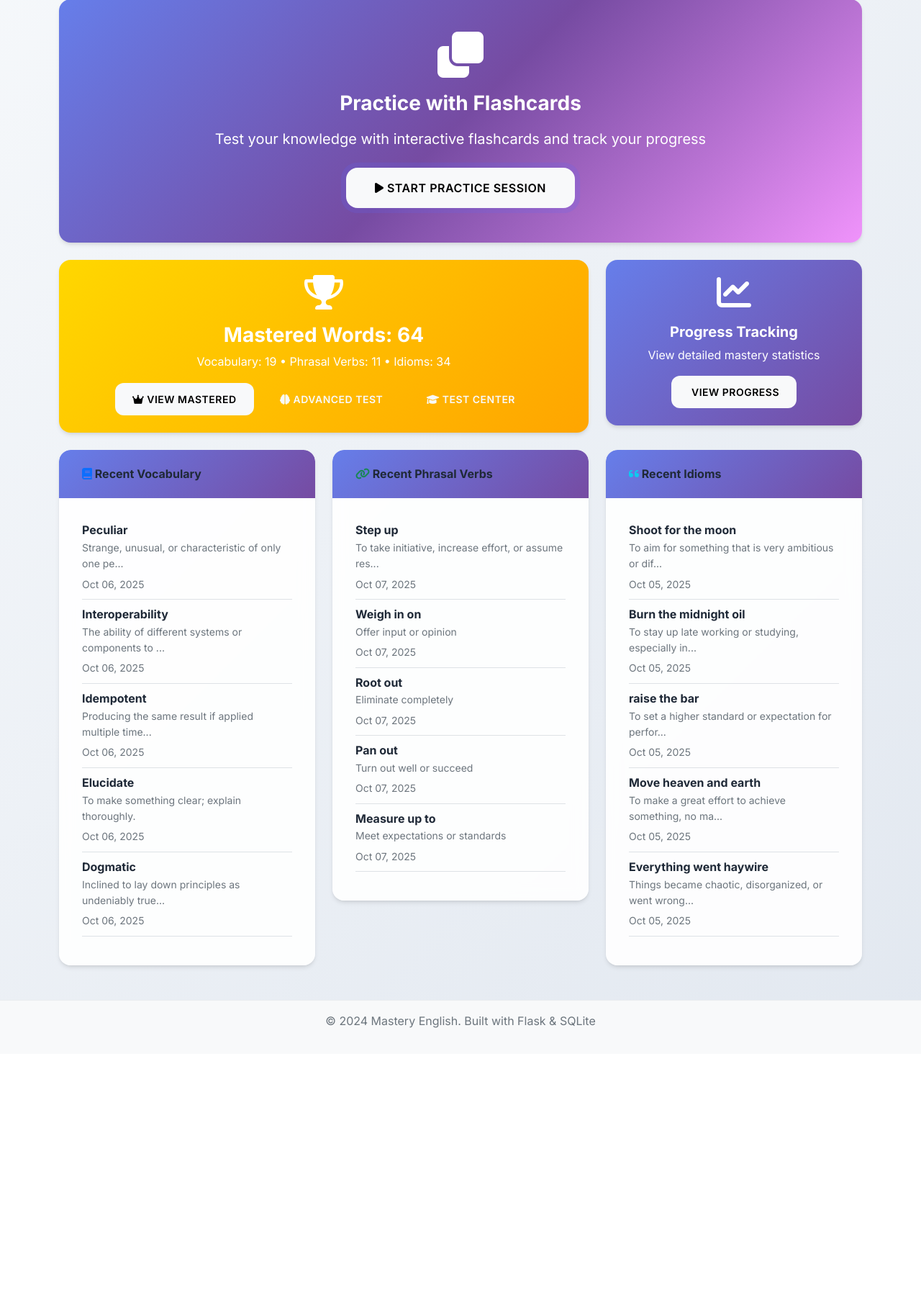
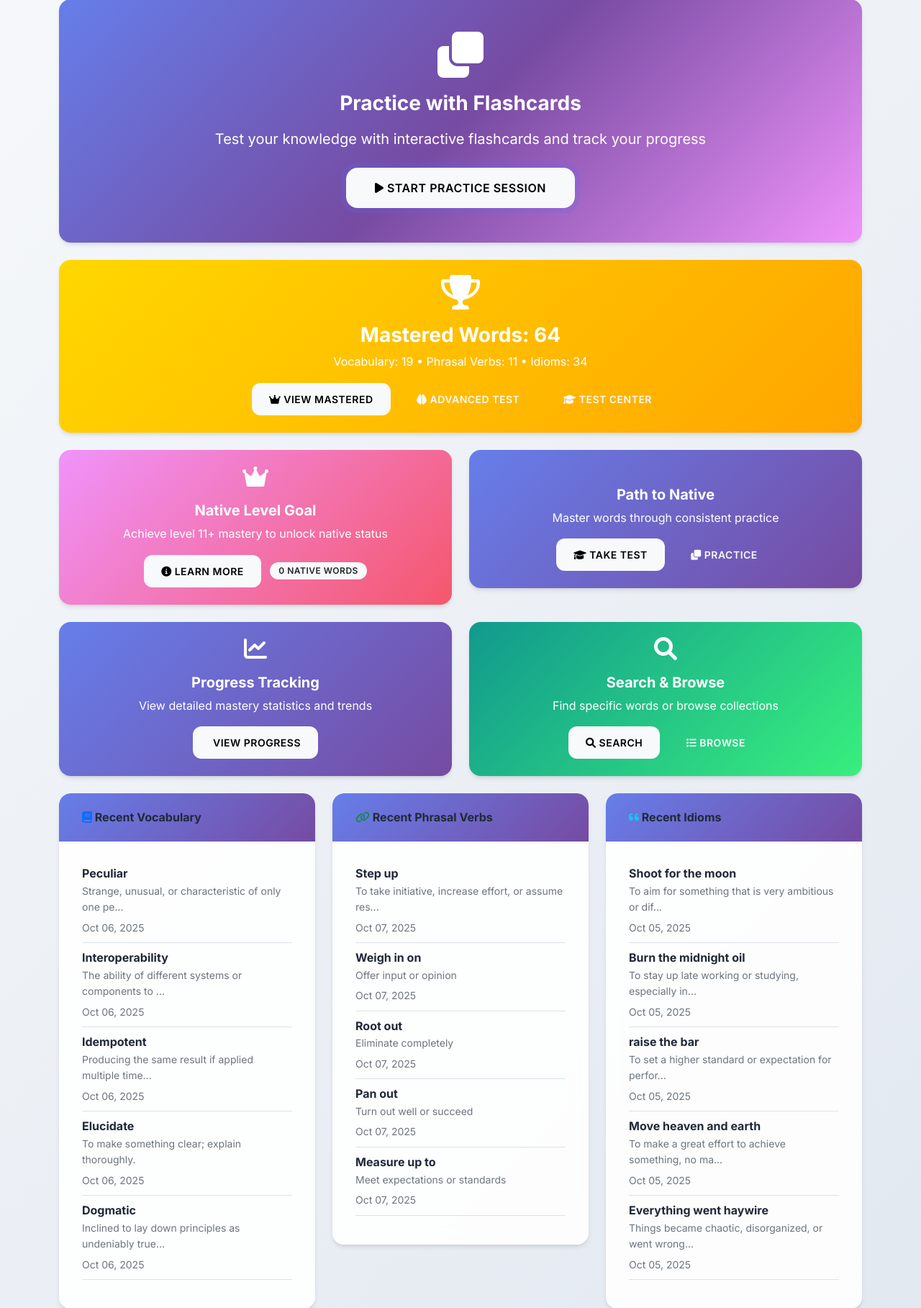
Before and after one commit to skuma49/mastery-eng, a Flask app: page / in a window 1280 px wide; the page is wider, and only the part inside the window is pictured. Shown: the part 426-2243 px from the top of that part at 72% size. Before the commit the page ends 1854 px from the top of that part, so only its background shows below. Run offline with Flask 3, Linux system fonts and the light colour scheme.

Commit message:
native word functionality added

```diff
--- a/app.py
+++ b/app.py
@@ -14,7 +14,7 @@ class TestConfiguration:
 
     REGULAR_TEST = {
         'name': 'regular',
-        'mastery_levels': [2, 3, 4],  # Exclude mastered (5) and unlearned (0-1)
+        'mastery_levels': [0, 1, 2, 3, 4],  # Exclude only mastered (5), include all others
         'question_distribution': {'idioms': 0.4, 'vocabulary': 0.3, 'phrasal_verbs': 0.3},
         'max_questions': 10,
         'has_timer': True,
@@ -26,7 +26,7 @@ class TestConfiguration:
 
     MASTERY_TEST = {
         'name': 'mastery',
-        'mastery_levels': [5],  # Only mastered items
+        'mastery_levels': [5, 6, 7, 8, 9, 10],  # Mastered items (exclude native level 11+)
         'question_distribution': {'idioms': 0.33, 'vocabulary': 0.33, 'phrasal_verbs': 0.34},
         'max_questions': 10,
         'has_timer': False,
@@ -56,17 +56,28 @@ class UnifiedTestManager:
         """Get items based on test type mastery level requirements"""
         mastery_levels = self.config['mastery_levels']
 
-        # Query items by mastery level
+        # Query items by mastery level (handle NULL/None as 0)
+        from sqlalchemy import or_
+
         vocab_items = VocabularyWord.query.filter(
-            VocabularyWord.mastery_level.in_(mastery_levels)
+            or_(
+                VocabularyWord.mastery_level.in_(mastery_levels),
+                VocabularyWord.mastery_level.is_(None) if 0 in mastery_levels else False
+            )
         ).all()
 
         phrasal_items = PhrasalVerb.query.filter(
-            PhrasalVerb.mastery_level.in_(mastery_levels)
+            or_(
+                PhrasalVerb.mastery_level.in_(mastery_levels),
+                PhrasalVerb.mastery_level.is_(None) if 0 in mastery_levels else False
+            )
         ).all()
 
         idiom_items = Idiom.query.filter(
-            Idiom.mastery_level.in_(mastery_levels)
+            or_(
+                Idiom.mastery_level.in_(mastery_levels),
+                Idiom.mastery_level.is_(None) if 0 in mastery_levels else False
+            )
         ).all()
 
         return {
@@ -928,11 +939,24 @@ def index():
     phrasal_count = PhrasalVerb.query.count()
     idiom_count = Idiom.query.count()
 
-    # Get mastered counts
-    mastered_vocab = VocabularyWord.query.filter(VocabularyWord.mastery_level >= 5).count()
-    mastered_phrasal = PhrasalVerb.query.filter(PhrasalVerb.mastery_level >= 5).count()
-    mastered_idioms = Idiom.query.filter(Idiom.mastery_level >= 5).count()
+    # Get mastered counts (5-10, excluding native level)
+    from sqlalchemy import and_
+    mastered_vocab = VocabularyWord.query.filter(
+        and_(VocabularyWord.mastery_level >= 5, VocabularyWord.mastery_level <= 10)
+    ).count()
+    mastered_phrasal = PhrasalVerb.query.filter(
+        and_(PhrasalVerb.mastery_level >= 5, PhrasalVerb.mastery_level <= 10)
+    ).count()
+    mastered_idioms = Idiom.query.filter(
+        and_(Idiom.mastery_level >= 5, Idiom.mastery_level <= 10)
+    ).count()
     total_mastered = mastered_vocab + mastered_phrasal + mastered_idioms
+
+    # Get native level counts
+    native_vocab = VocabularyWord.query.filter(VocabularyWord.mastery_level > 10).count()
+    native_phrasal = PhrasalVerb.query.filter(PhrasalVerb.mastery_level > 10).count()
+    native_idioms = Idiom.query.filter(Idiom.mastery_level > 10).count()
+    total_native = native_vocab + native_phrasal + native_idioms
 
     # Get recently added items
     recent_vocab = VocabularyWord.query.order_by(VocabularyWord.date_added.desc()).limit(5).all()
@@ -947,6 +971,10 @@ def index():
                          mastered_phrasal=mastered_phrasal,
                          mastered_idioms=mastered_idioms,
                          total_mastered=total_mastered,
+                         native_vocab=native_vocab,
+                         native_phrasal=native_phrasal,
+                         native_idioms=native_idioms,
+                         total_native=total_native,
                          recent_vocab=recent_vocab,
                          recent_phrasal=recent_phrasal,
                          recent_idioms=recent_idioms)
@@ -1105,13 +1133,16 @@ def flashcards(category):
     limit = request.args.get('limit', type=int)
 
     if category == 'vocabulary':
-        items = VocabularyWord.query.all()
+        # Get non-mastered vocabulary words only (mastery_level < 5)
+        items = VocabularyWord.query.filter(VocabularyWord.mastery_level < 5).all()
         template = 'flashcards_vocabulary.html'
     elif category == 'phrasal-verbs':
-        items = PhrasalVerb.query.all()
+        # Get non-mastered phrasal verbs only (mastery_level < 5)
+        items = PhrasalVerb.query.filter(PhrasalVerb.mastery_level < 5).all()
         template = 'flashcards_phrasal.html'
     elif category == 'idioms':
-        items = Idiom.query.all()
+        # Get non-mastered idioms only (mastery_level < 5)
+        items = Idiom.query.filter(Idiom.mastery_level < 5).all()
         template = 'flashcards_idioms.html'
     else:
         flash('Invalid flashcard category!', 'error')
@@ -1137,16 +1168,20 @@ def api_flashcards(category):
     limit = request.args.get('limit', type=int)
 
     if category == 'vocabulary':
-        items = VocabularyWord.query.all()
+        # Get non-mastered vocabulary words only (mastery_level < 5)
+        items = VocabularyWord.query.filter(VocabularyWord.mastery_level < 5).all()
     elif category == 'phrasal-verbs':
-        items = PhrasalVerb.query.all()
+        # Get non-mastered phrasal verbs only (mastery_level < 5)
+        items = PhrasalVerb.query.filter(PhrasalVerb.mastery_level < 5).all()
     elif category == 'idioms':
-        items = Idiom.query.all()
+        # Get non-mastered idioms only (mastery_level < 5)
+        items = Idiom.query.filter(Idiom.mastery_level < 5).all()
     else:
         return jsonify({'error': 'Invalid category'}), 400
 
-    random.shuffle(items)
+    # Convert items to dict for JSON serialization
     items_data = [item.to_dict() for item in items]
+    random.shuffle(items_data)
 
     # Apply limit for mini practice if specified
     if limit and limit > 0:
@@ -1177,7 +1212,7 @@ def update_practice():
 
             # Update mastery level based on correctness
             if correct:
-                item.mastery_level = min((item.mastery_level or 0) + 1, 5)
+                item.mastery_level = min((item.mastery_level or 0) + 1, 15)  # Allow up to native level
             else:
                 item.mastery_level = max((item.mastery_level or 0) - 1, 0)
 
@@ -1595,7 +1630,7 @@ def process_mastery_levels():
 
                     if vocab_item:
                         old_level = vocab_item.mastery_level
-                        vocab_item.mastery_level += 1
+                        vocab_item.mastery_level = min((vocab_item.mastery_level or 0) + 1, 15)  # Allow up to native level
                         vocab_item.last_practiced = datetime.utcnow()
                         vocab_item.times_practiced += 1
                         try:
@@ -1620,7 +1655,7 @@ def process_mastery_levels():
 
                     if idiom_item:
                         old_level = idiom_item.mastery_level
-                        idiom_item.mastery_level += 1
+                        idiom_item.mastery_level = min((idiom_item.mastery_level or 0) + 1, 15)  # Allow up to native level
                         idiom_item.last_practiced = datetime.utcnow()
                         idiom_item.times_practiced += 1
                         try:
@@ -1645,7 +1680,7 @@ def process_mastery_levels():
 
                     if phrasal_item:
                         old_level = phrasal_item.mastery_level
-                        phrasal_item.mastery_level += 1
+                        phrasal_item.mastery_level = min((phrasal_item.mastery_level or 0) + 1, 15)  # Allow up to native level
                         phrasal_item.last_practiced = datetime.utcnow()
                         phrasal_item.times_practiced += 1
                         try:
@@ -1736,15 +1771,23 @@ def unified_test_api():
 # Mastered Words Section
 @app.route('/mastered')
 def mastered_words():
-    """Show all mastered words (mastery_level >= 5)"""
-    # Get mastered vocabulary words
-    mastered_vocab = VocabularyWord.query.filter(VocabularyWord.mastery_level >= 5).all()
-
-    # Get mastered phrasal verbs
-    mastered_phrasal = PhrasalVerb.query.filter(PhrasalVerb.mastery_level >= 5).all()
-
-    # Get mastered idioms
-    mastered_idioms = Idiom.query.filter(Idiom.mastery_level >= 5).all()
+    """Show mastered words (mastery_level 5-10, excluding native level)"""
+    from sqlalchemy import and_
+
+    # Get mastered vocabulary words (5-10, exclude native level)
+    mastered_vocab = VocabularyWord.query.filter(
+        and_(VocabularyWord.mastery_level >= 5, VocabularyWord.mastery_level <= 10)
+    ).all()
+
+    # Get mastered phrasal verbs (5-10, exclude native level)
+    mastered_phrasal = PhrasalVerb.query.filter(
+        and_(PhrasalVerb.mastery_level >= 5, PhrasalVerb.mastery_level <= 10)
+    ).all()
+
+    # Get mastered idioms (5-10, exclude native level)
+    mastered_idioms = Idiom.query.filter(
+        and_(Idiom.mastery_level >= 5, Idiom.mastery_level <= 10)
+    ).all()
 
     # Calculate statistics
     total_mastered = len(mastered_vocab) + len(mastered_phrasal) + len(mastered_idioms)
@@ -1762,17 +1805,53 @@ def mastered_words():
                          mastered_idioms=mastered_idioms,
                          stats=stats)
 
+@app.route('/native')
+def native_words():
+    """Show all native level words (mastery_level > 10)"""
+    # Get native level vocabulary words
+    native_vocab = VocabularyWord.query.filter(VocabularyWord.mastery_level > 10).all()
+
+    # Get native level phrasal verbs
+    native_phrasal = PhrasalVerb.query.filter(PhrasalVerb.mastery_level > 10).all()
+
+    # Get native level idioms
+    native_idioms = Idiom.query.filter(Idiom.mastery_level > 10).all()
+
+    # Calculate statistics
+    total_native = len(native_vocab) + len(native_phrasal) + len(native_idioms)
+
+    stats = {
+        'vocabulary': len(native_vocab),
+        'phrasal_verbs': len(native_phrasal),
+        'idioms': len(native_idioms),
+        'total': total_native
+    }
+
+    return render_template('native_words.html',
+                         native_vocab=native_vocab,
+                         native_phrasal=native_phrasal,
+                         native_idioms=native_idioms,
+                         stats=stats)
+
 @app.route('/mastered/slideshow')
 def mastered_slideshow():
-    """Interactive slideshow for reviewing mastered words, phrasal verbs, and idioms"""
-    # Get mastered vocabulary words
-    mastered_vocab = VocabularyWord.query.filter(VocabularyWord.mastery_level >= 5).all()
-
-    # Get mastered phrasal verbs
-    mastered_phrasal = PhrasalVerb.query.filter(PhrasalVerb.mastery_level >= 5).all()
-
-    # Get mastered idioms
-    mastered_idioms = Idiom.query.filter(Idiom.mastery_level >= 5).all()
+    """Interactive slideshow for reviewing mastered words, phrasal verbs, and idioms (excluding native level)"""
+    from sqlalchemy import and_
+
+    # Get mastered vocabulary words (5-10, exclude native level)
+    mastered_vocab = VocabularyWord.query.filter(
+        and_(VocabularyWord.mastery_level >= 5, VocabularyWord.mastery_level <= 10)
+    ).all()
+
+    # Get mastered phrasal verbs (5-10, exclude native level)
+    mastered_phrasal = PhrasalVerb.query.filter(
+        and_(PhrasalVerb.mastery_level >= 5, PhrasalVerb.mastery_level <= 10)
+    ).all()
+
+    # Get mastered idioms (5-10, exclude native level)
+    mastered_idioms = Idiom.query.filter(
+        and_(Idiom.mastery_level >= 5, Idiom.mastery_level <= 10)
+    ).all()
 
     # Convert to dictionaries for JSON serialization
     vocab_data = []
--- a/templates/index.html
+++ b/templates/index.html
@@ -92,7 +92,7 @@
 
 <!-- Mastered Words Section -->
 <div class="row mb-4">
-    <div class="col-md-8">
+    <div class="col-12">
         <div class="card dashboard-card" style="background: linear-gradient(135deg, #ffd700 0%, #ffa500 100%); color: white;">
             <div class="card-body text-center py-4">
                 <div class="floating-element">
@@ -124,17 +124,104 @@
             </div>
         </div>
     </div>
-    <div class="col-md-4">
+</div>
+
+<!-- Native Level Words Section -->
+<div class="row mb-4">
+    {% if total_native > 0 %}
+    <div class="col-12">
+        <div class="card dashboard-card" style="background: linear-gradient(135deg, #ff6b6b 0%, #ee5a24 100%); color: white;">
+            <div class="card-body text-center py-4">
+                <div class="floating-element">
+                    <i class="fas fa-crown fa-3x mb-3"></i>
+                </div>
+                <h3 class="card-title text-white mb-2">
+                    🎉 Native Level Achievement: {{ total_native }} Words!
+                </h3>
+                <p class="card-text text-white mb-3">
+                    Vocabulary: {{ native_vocab }} • Phrasal Verbs: {{ native_phrasal }} • Idioms: {{ native_idioms }}
+                </p>
+                <div>
+                    <a href="{{ url_for('native_words') }}" class="btn btn-light me-2">
+                        <i class="fas fa-star"></i> View Native Words
+                    </a>
+                    <span class="badge bg-light text-dark fs-6">Level 11+ Mastery</span>
+                </div>
+            </div>
+        </div>
+    </div>
+    {% else %}
+    <div class="col-md-6">
+        <div class="card dashboard-card" style="background: linear-gradient(135deg, #f093fb 0%, #f5576c 100%); color: white;">
+            <div class="card-body text-center py-4">
+                <div class="floating-element">
+                    <i class="fas fa-crown fa-2x mb-3"></i>
+                </div>
+                <h5 class="card-title text-white mb-2">Native Level Goal</h5>
+                <p class="card-text text-white mb-3">Achieve level 11+ mastery to unlock native status</p>
+                <div>
+                    <a href="{{ url_for('native_words') }}" class="btn btn-light me-2">
+                        <i class="fas fa-info-circle"></i> Learn More
+                    </a>
+                    <span class="badge bg-light text-dark">0 Native Words</span>
+                </div>
+            </div>
+        </div>
+    </div>
+    <div class="col-md-6">
         <div class="card dashboard-card" style="background: linear-gradient(135deg, #667eea 0%, #764ba2 100%); color: white;">
             <div class="card-body text-center py-4">
                 <div class="floating-element">
-                    <i class="fas fa-chart-line fa-3x mb-3"></i>
+                    <i class="fas fa-target fa-2x mb-3"></i>
+                </div>
+                <h5 class="card-title text-white mb-2">Path to Native</h5>
+                <p class="card-text text-white mb-3">Master words through consistent practice</p>
+                <div>
+                    <a href="{{ url_for('test') }}" class="btn btn-light me-2">
+                        <i class="fas fa-graduation-cap"></i> Take Test
+                    </a>
+                    <a href="{{ url_for('flashcards_menu') }}" class="btn btn-outline-light">
+                        <i class="fas fa-clone"></i> Practice
+                    </a>
+                </div>
+            </div>
+        </div>
+    </div>
+    {% endif %}
+</div>
+
+<!-- Progress and Tools Section -->
+<div class="row mb-4">
+    <div class="col-md-6">
+        <div class="card dashboard-card" style="background: linear-gradient(135deg, #667eea 0%, #764ba2 100%); color: white;">
+            <div class="card-body text-center py-4">
+                <div class="floating-element">
+                    <i class="fas fa-chart-line fa-2x mb-3"></i>
                 </div>
                 <h5 class="card-title text-white mb-2">Progress Tracking</h5>
-                <p class="card-text text-white mb-3">View detailed mastery statistics</p>
+                <p class="card-text text-white mb-3">View detailed mastery statistics and trends</p>
                 <a href="{{ url_for('progress') }}" class="btn btn-light">
                     <i class="fas fa-analytics"></i> View Progress
                 </a>
+            </div>
+        </div>
+    </div>
+    <div class="col-md-6">
+        <div class="card dashboard-card" style="background: linear-gradient(135deg, #11998e 0%, #38ef7d 100%); color: white;">
+            <div class="card-body text-center py-4">
+                <div class="floating-element">
+                    <i class="fas fa-search fa-2x mb-3"></i>
+                </div>
+                <h5 class="card-title text-white mb-2">Search & Browse</h5>
+                <p class="card-text text-white mb-3">Find specific words or browse collections</p>
+                <div>
+                    <a href="{{ url_for('search') }}" class="btn btn-light me-2">
+                        <i class="fas fa-search"></i> Search
+                    </a>
+                    <a href="{{ url_for('vocabulary_list') }}" class="btn btn-outline-light">
+                        <i class="fas fa-list"></i> Browse
+                    </a>
+                </div>
             </div>
         </div>
     </div>
--- a/templates/mastered_words.html
+++ b/templates/mastered_words.html
@@ -9,7 +9,11 @@
             <h1>
                 <i class="fas fa-trophy text-warning"></i> Mastered Words
             </h1>
+            <small class="text-muted">Mastery Level 5-10 (Native Level 11+ shown separately)</small>
             <div>
+                <a href="{{ url_for('native_words') }}" class="btn btn-warning me-2">
+                    <i class="fas fa-crown"></i> Native Level
+                </a>
                 <a href="{{ url_for('mastered_slideshow') }}" class="btn btn-primary me-2">
                     <i class="fas fa-presentation"></i> Slideshow Review
                 </a>
```
Also changed, not shown: instance/vocabulary_app.db.
